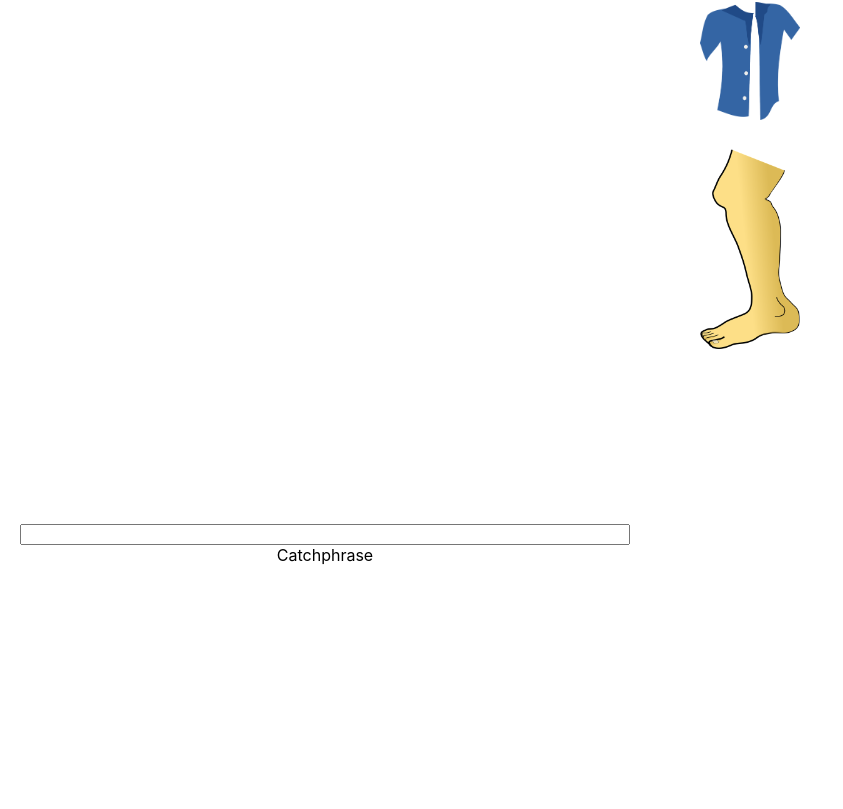
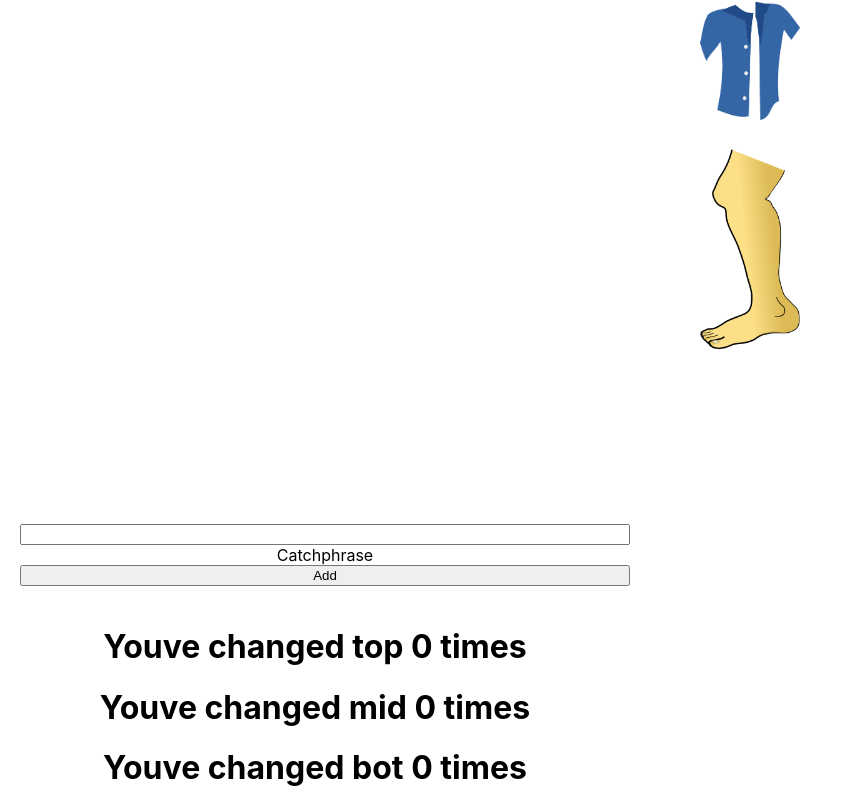
Before and after one commit to csmccue/react-character-designer, a React (Create React App) app: page / in a window 1280 px wide. Shown: the part 216-1025 px from the top of the page, without its empty margins (0-843 px from the left). Before the commit the page ends 800 px from the top, so only its background shows below. Built offline with nearby package versions, Linux system fonts and the light colour scheme.

Commit message:
working increment, catchphrase stores array but need space and CSS

```diff
--- a/src/components/Catchphrase/Catchphrase.js
+++ b/src/components/Catchphrase/Catchphrase.js
@@ -3,7 +3,7 @@ import './Catchphrase.css';
 
 
 
-export default function Catchphrase({ catchphrase, setCatchphrase }) {
+export default function Catchphrase({ catchphrase, setCatchphrase, addCatchphrase }) {
 
 
   return (
@@ -11,6 +11,7 @@ export default function Catchphrase({ catchphrase, setCatchphrase }) {
       <div className="form-control">
         <input type="text" value={catchphrase} onChange={(e) => setCatchphrase(e.target.value)} />
         <label htmlFor="catchphrase">Catchphrase</label>
+        <button id="catchphrase-button" value={catchphrase} onClick={(e) => addCatchphrase(e.target.value)}>Add</button>
       </div>
     </div>
   );
--- a/src/components/Controls/Controls.js
+++ b/src/components/Controls/Controls.js
@@ -3,24 +3,28 @@ import './Controls.css';
 
 
 
-export default function Controls({ top, setTop, mid, setMid, bot, setBot }) {
-
-
+export default function Controls({ top, setTop, mid, setMid, bot, setBot, incrementTop, incrementMid, incrementBot }) {
   return (
     <div className="controls">
       <div className="form-control">
-        <select value={top} onChange={(e) => setTop(e.target.value)}>
+        <select value={top} onChange={(e) => {
+          setTop(e.target.value);
+          incrementTop();}}>
           <option value="duck">Duck</option>
           <option value="bird">Bird</option>
           <option value="dog">Dog</option>
         </select>
-        <select value={mid} onChange={(e) => setMid(e.target.value)}>
+        <select value={mid} onChange={(e) => {
+          setMid(e.target.value);
+          incrementMid();}}>
           <option value="blue">Blue</option>
           <option value="dress">Fancy</option>
           <option value="pink">Pink</option>
           <option value="red">Red</option>
         </select>
-        <select value={bot} onChange={(e) => setBot(e.target.value)}>
+        <select value={bot} onChange={(e) => {
+          setBot(e.target.value);
+          incrementBot();}}>
           <option value="leg">Leg</option>
           <option value="white">White</option>
           <option value="blue">Blue</option>
--- a/src/components/Display/Display.js
+++ b/src/components/Display/Display.js
@@ -2,21 +2,11 @@ import React from 'react';
 
 import './Display.css';
 
-export default function Display({ catchphrase }) {
-  // implement a Preview screen here
-  //  Note - the HTML should have the following structure
-  //  the main div should have a class of preview and the font-name prop
-  //  and should have style interpolated using the alignment prop
-
-  // <div class="preview indie-flower" style="text-align: center;">
-  //   <h1> Blog Title</h1>
-  //   <h3> Blog Subtitle</h3>
-  //   <p>This is some blog text. </p>
-  // </div>
-
+export default function Display({ catchphrase, catchphraseArray }) {
   return (
     <div className="display">
       <h1>{catchphrase}</h1>
+      <h1>{catchphraseArray}</h1>
     </div>
   );
 }
--- a/src/components/Main/Main.js
+++ b/src/components/Main/Main.js
@@ -12,14 +12,39 @@ export default function Home() {
   const [top, setTop] = useState('duck');
   const [mid, setMid] = useState('blue');
   const [bot, setBot] = useState('leg');
+  const [topCount, setTopCount] = useState(0);
+  const [midCount, setMidCount] = useState(0);
+  const [botCount, setBotCount] = useState(0);
   const [catchphrase, setCatchphrase] = useState('');
+  const [catchphraseArray, setCatchphraseArray] = useState([]);
 
+  function addCatchphrase(catchphrase) {
+    setCatchphraseArray(prevCatchphrase => [...prevCatchphrase, catchphrase]);
+    setCatchphrase('');
+  }
+
+  function incrementTop() {
+    setTopCount((prevTopCount)=> prevTopCount + 1) ;
+  }
+  function incrementMid() {
+    setMidCount((prevMidCount)=> prevMidCount + 1) ;
+  }
+  function incrementBot() {
+    setBotCount((prevBotCount)=> prevBotCount + 1) ;
+  }
   return (
     <main>
+
       <Character top={top} setTop={setTop} mid={mid} setMid={setMid} bot={bot} setBot={setBot} />
-      <Controls top={top} setTop={setTop} mid={mid} setMid={setMid} bot={bot} setBot={setBot} />
-      <Catchphrase catchphrase={catchphrase} setCatchphrase={setCatchphrase} />
-      <Display catchphrase={catchphrase} setCatchphrase={setCatchphrase} />
+      <Controls top={top} setTop={setTop} mid={mid} setMid={setMid} bot={bot} setBot={setBot} incrementTop={incrementTop} incrementMid={incrementMid} incrementBot={incrementBot} />
+      <Catchphrase catchphrase={catchphrase} setCatchphrase={setCatchphrase} addCatchphrase={addCatchphrase} />
+      <Display catchphrase={catchphrase} catchphraseArray={catchphraseArray} />
+      <div>
+        <h1>{'Youve changed top ' + topCount + ' times'}</h1>
+        <h1>{'Youve changed mid ' + midCount + ' times'}</h1>
+        <h1>{'Youve changed bot ' + botCount + ' times'}</h1>
+      </div>
+
     </main>
   );
 }
```
